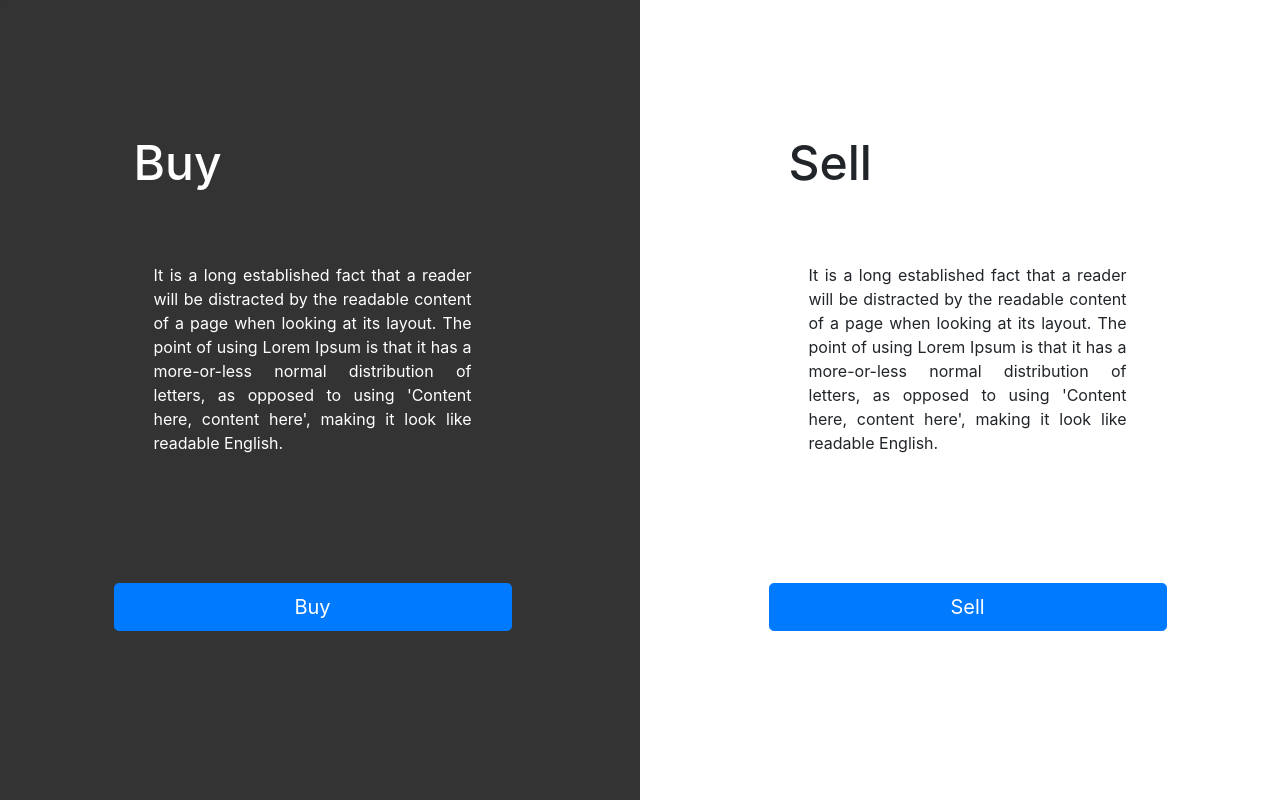
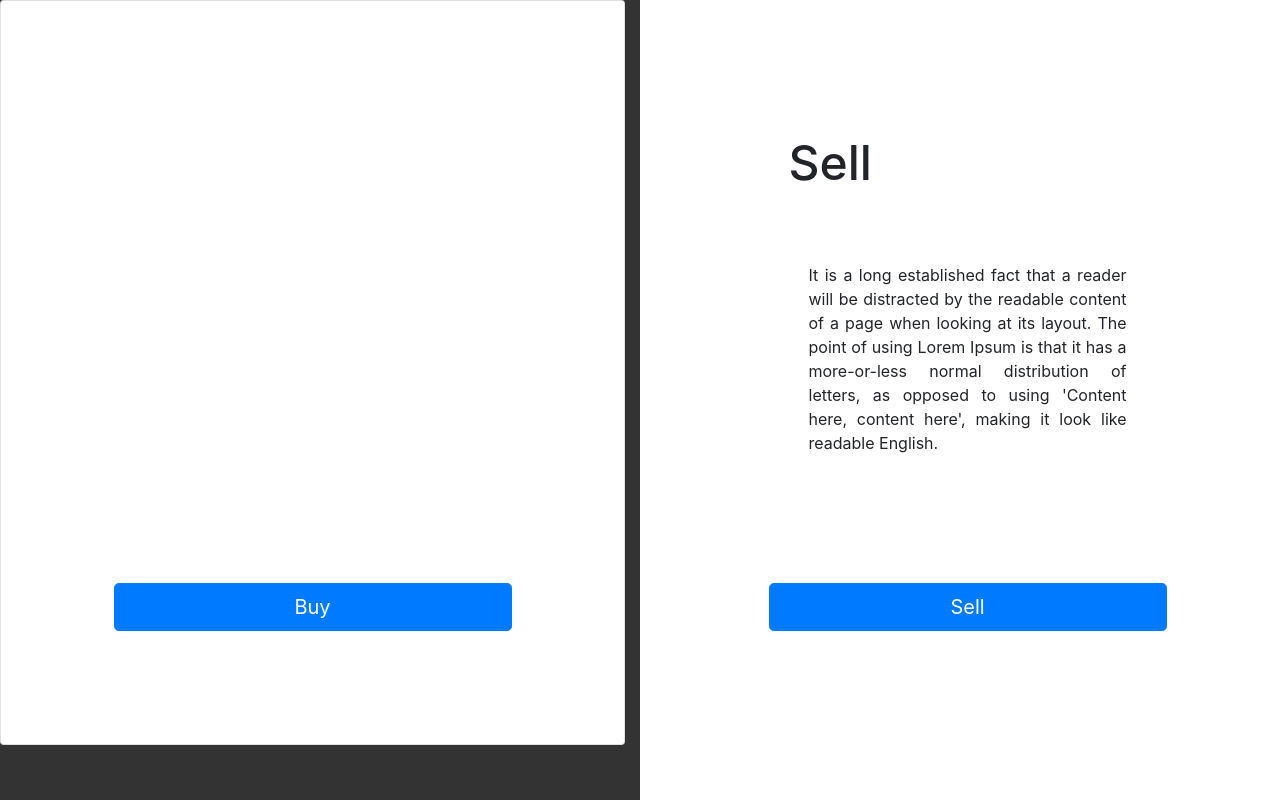
Before and after one commit to peterjoe3132/MECart-v1, a React (Create React App) app in the folder mecartv1/: page / in a window 1280 px wide. Built offline with nearby package versions, Linux system fonts and the light colour scheme.

Commit message:
Changes to be committed: 	modified:   src/App.js

```diff
--- a/mecartv1/src/App.js
+++ b/mecartv1/src/App.js
@@ -12,7 +12,7 @@ class App extends Component {
 	    	<div id="body">
 	    	   <Row>
 	      			<Col sm="6">
-	       				<Card  body inverse style={{ backgroundColor: '#333', borderColor: '#333', padding:'18%'}}>
+	       				<Card  body inverse style={{padding:'18%'}}>
 	          				<CardTitle style={{fontSize:'3rem', padding:'20px'}}>Buy</CardTitle>
 	          				<CardText style={{ textAlign:'justify', textJustify:'inter-word', padding:'40px'}}>
 	          				It is a long established fact that a reader will be distracted by the readable
```
